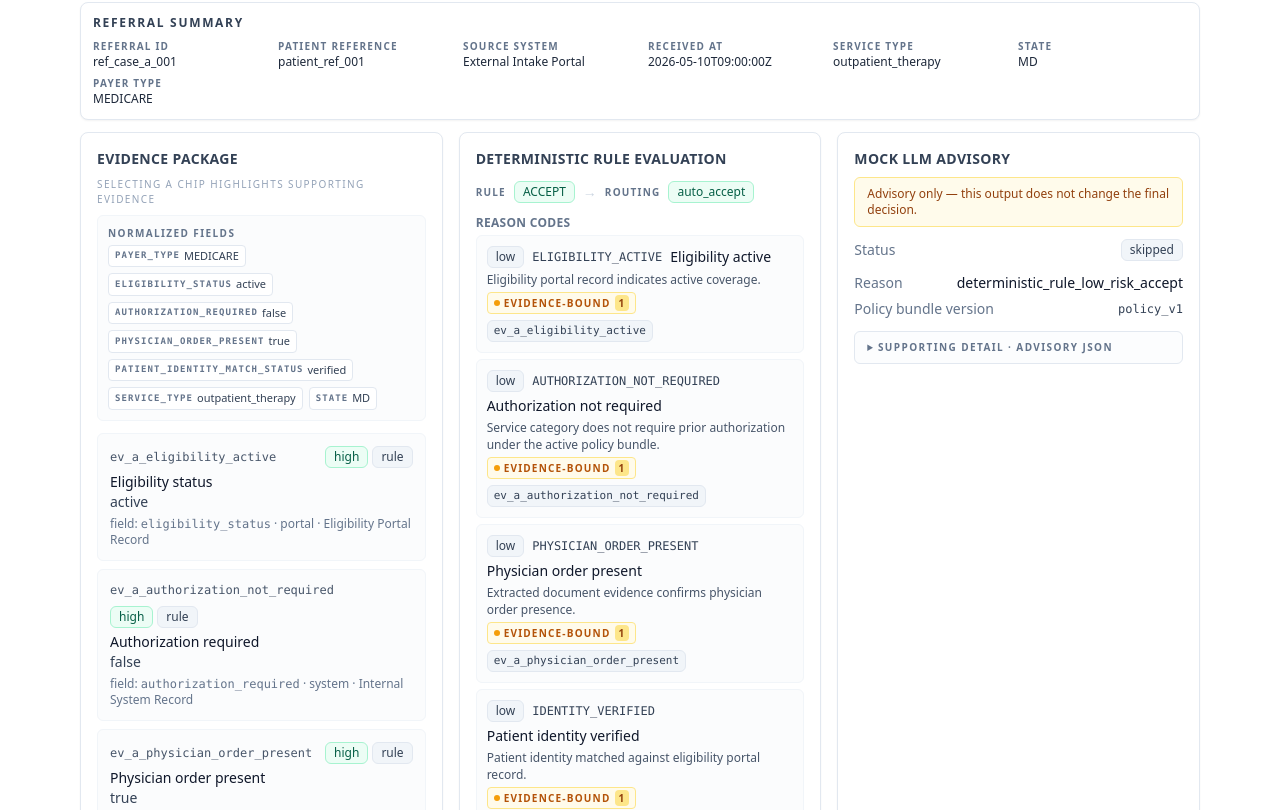
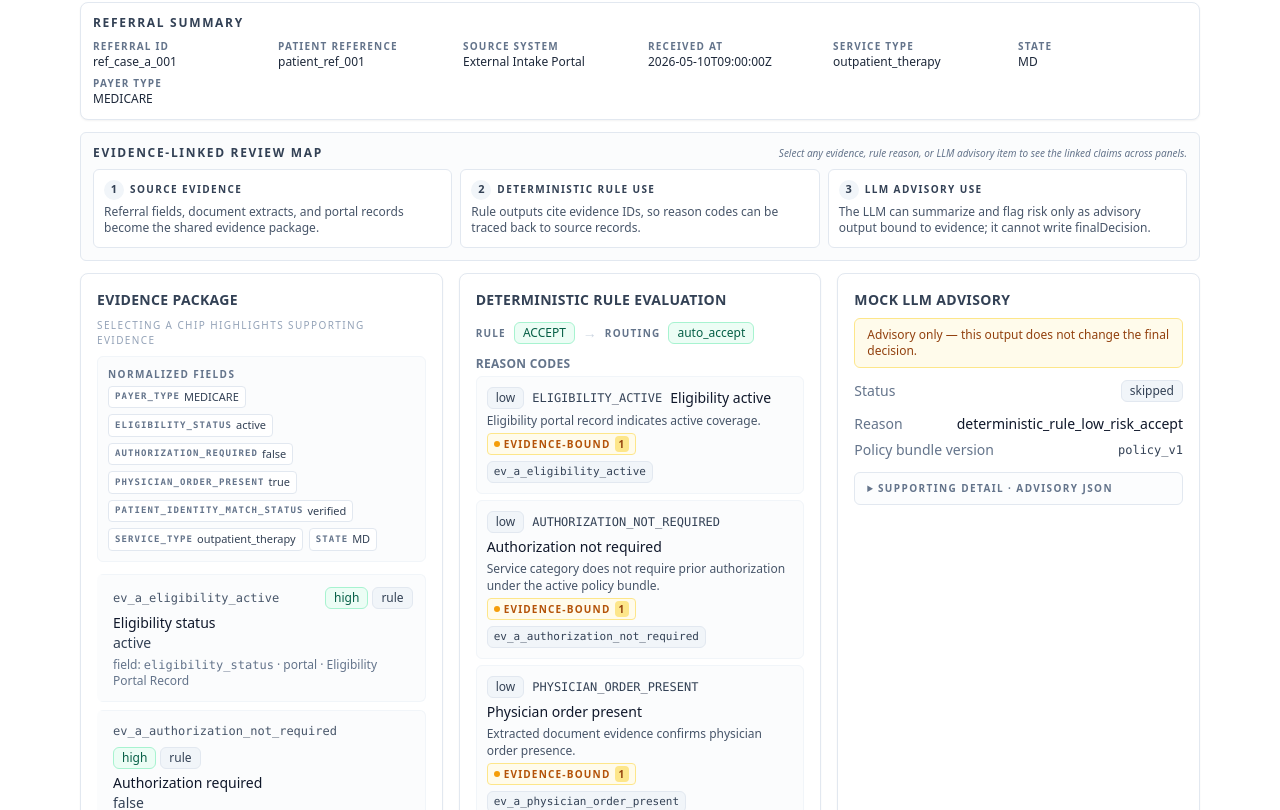
Before and after one commit to Ariosolzq/auditable-ai-referral-demo, a Next.js app: page /cases/case-a in a window 1280 px wide. Shown: the part 590-1400 px from the top of the page. Built offline with nearby package versions, Linux system fonts and the light colour scheme.

Commit message:
Round 4-6: add evidence graph guide and selectable evidence rows

```diff
--- a/components/workflow/CaseWorkspaceClient.tsx
+++ b/components/workflow/CaseWorkspaceClient.tsx
@@ -267,11 +267,70 @@ export default function CaseWorkspaceClient({
           phase="input → action"
         />
         <ReferralSummaryCard referralSummary={caseData.referralSummary} />
+        <section
+          aria-label="Evidence-linked review map"
+          className="rounded-md border border-slate-200 bg-slate-50/60 p-3"
+        >
+          <div className="mb-2 flex flex-wrap items-baseline justify-between gap-2">
+            <h3 className="text-xs font-semibold uppercase tracking-[0.14em] text-slate-700">
+              Evidence-linked review map
+            </h3>
+            <span className="text-[10px] italic text-slate-500">
+              Select any evidence, rule reason, or LLM advisory item to see the
+              linked claims across panels.
+            </span>
+          </div>
+          <ol className="grid grid-cols-1 gap-2 md:grid-cols-3">
+            <li className="rounded-md border border-slate-200 bg-white p-2.5">
+              <div className="flex items-center gap-1.5">
+                <span className="inline-flex h-5 w-5 items-center justify-center rounded-full bg-slate-100 text-[11px] font-semibold text-slate-700">
+                  1
+                </span>
+                <span className="text-[10px] font-semibold uppercase tracking-[0.14em] text-slate-700">
+                  Source evidence
+                </span>
+              </div>
+              <p className="mt-1 text-xs leading-snug text-slate-600">
+                Referral fields, document extracts, and portal records become
+                the shared evidence package.
+              </p>
+            </li>
+            <li className="rounded-md border border-slate-200 bg-white p-2.5">
+              <div className="flex items-center gap-1.5">
+                <span className="inline-flex h-5 w-5 items-center justify-center rounded-full bg-slate-100 text-[11px] font-semibold text-slate-700">
+                  2
+                </span>
+                <span className="text-[10px] font-semibold uppercase tracking-[0.14em] text-slate-700">
+                  Deterministic rule use
+                </span>
+              </div>
+              <p className="mt-1 text-xs leading-snug text-slate-600">
+                Rule outputs cite evidence IDs, so reason codes can be traced
+                back to source records.
+              </p>
+            </li>
+            <li className="rounded-md border border-slate-200 bg-white p-2.5">
+              <div className="flex items-center gap-1.5">
+                <span className="inline-flex h-5 w-5 items-center justify-center rounded-full bg-slate-100 text-[11px] font-semibold text-slate-700">
+                  3
+                </span>
+                <span className="text-[10px] font-semibold uppercase tracking-[0.14em] text-slate-700">
+                  LLM advisory use
+                </span>
+              </div>
+              <p className="mt-1 text-xs leading-snug text-slate-600">
+                The LLM can summarize and flag risk only as advisory output
+                bound to evidence; it cannot write finalDecision.
+              </p>
+            </li>
+          </ol>
+        </section>
         <div className="grid grid-cols-1 gap-4 lg:grid-cols-2 xl:grid-cols-3">
           <EvidencePanel
             evidenceRecords={caseData.evidenceRecords}
             selectedEvidenceIds={selectedEvidenceIds}
             onClearSelection={handleClearSelection}
+            onSelectEvidence={handleSelectEvidence}
             normalizedFields={caseData.normalizedFields}
           />
           <RuleEvaluationCard
--- a/components/workflow/EvidencePanel.tsx
+++ b/components/workflow/EvidencePanel.tsx
@@ -7,6 +7,7 @@ type Props = {
   evidenceRecords: EvidenceRecord[];
   selectedEvidenceIds?: string[];
   onClearSelection?: () => void;
+  onSelectEvidence?: (ids: string[]) => void;
   normalizedFields?: ReferralCase["normalizedFields"];
 };
 
@@ -48,6 +49,7 @@ export default function EvidencePanel({
   evidenceRecords,
   selectedEvidenceIds = [],
   onClearSelection,
+  onSelectEvidence,
   normalizedFields,
 }: Props) {
   const selectedCount = selectedEvidenceIds.length;
@@ -108,15 +110,16 @@ export default function EvidencePanel({
       <ul className="space-y-2">
         {evidenceRecords.map((e) => {
           const selected = selectedSet.has(e.id);
-          return (
-            <li
-              key={e.id}
-              className={`rounded-md border p-3 text-sm transition ${
-                selected
-                  ? "border-sky-300 border-l-4 border-l-amber-400 bg-sky-50 ring-1 ring-sky-200"
-                  : "border-slate-100 bg-slate-50/50"
-              }`}
-            >
+          const baseClass = `block w-full rounded-md border p-3 text-left text-sm transition ${
+            selected
+              ? "border-sky-300 border-l-4 border-l-amber-400 bg-sky-50 ring-1 ring-sky-200"
+              : "border-slate-100 border-l-4 border-l-transparent bg-slate-50/50"
+          }`;
+          const interactiveClass = onSelectEvidence
+            ? `${baseClass} cursor-pointer hover:border-sky-200 hover:bg-sky-50/60 focus-visible:outline focus-visible:outline-2 focus-visible:outline-offset-2 focus-visible:outline-sky-500`
+            : baseClass;
+          const content = (
+            <>
               <div className="mb-1 flex flex-wrap items-center justify-between gap-2">
                 <code className="text-xs text-slate-600">{e.id}</code>
                 <div className="flex gap-1">
@@ -138,6 +141,22 @@ export default function EvidencePanel({
               <div className="mt-1 text-xs text-slate-500">
                 field: <code>{e.field}</code> · {e.sourceType} · {e.sourceName}
               </div>
+            </>
+          );
+          return (
+            <li key={e.id}>
+              {onSelectEvidence ? (
+                <button
+                  type="button"
+                  aria-pressed={selected}
+                  onClick={() => onSelectEvidence([e.id])}
+                  className={interactiveClass}
+                >
+                  {content}
+                </button>
+              ) : (
+                <div className={baseClass}>{content}</div>
+              )}
             </li>
           );
         })}
```
